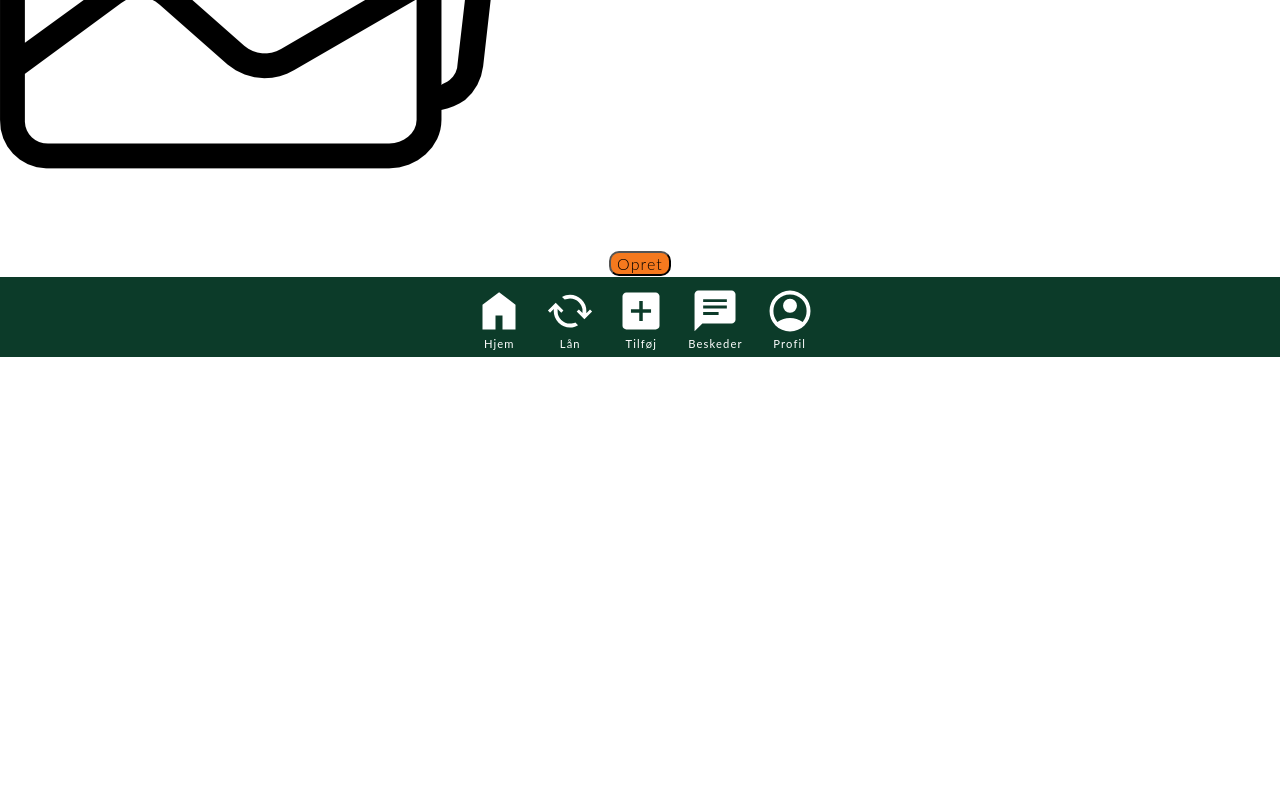
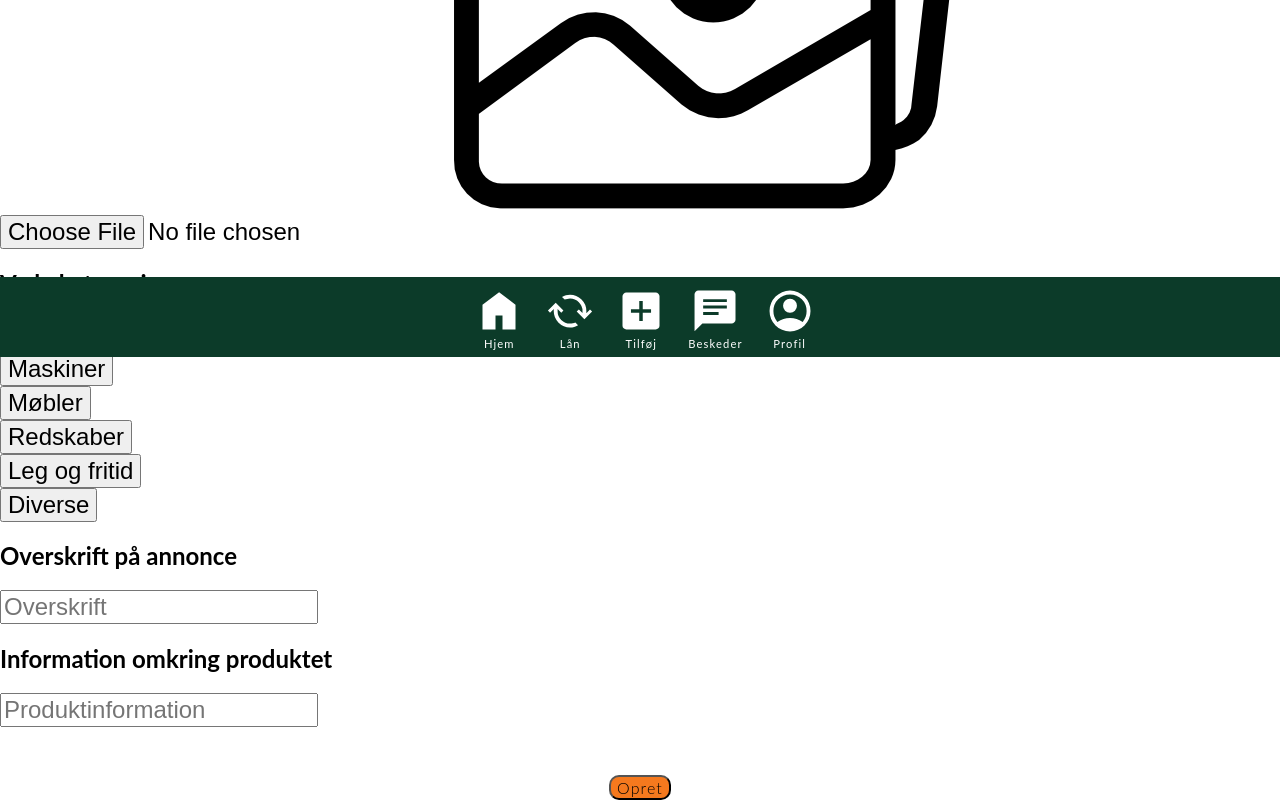
Before and after one commit to kdk97/havenem, a React (Create React App) app: page /tilfoj in a window 1280 px wide. Shown: the part 443-1243 px from the top of the page. Before the commit the page ends 800 px from the top, so only its background shows below. Built offline with nearby package versions, Linux system fonts and the light colour scheme; no server answers; sample sign-in values are in the browser's storage.

Commit message:
Progress

```diff
--- /dev/null
+++ b/src/components/CreatePost.js
@@ -0,0 +1,146 @@
+import { useEffect, useState } from "react";
+import noimage from "../assets/img/no-image.png";
+
+export default function CreatePost ({ savePost, post }) {
+
+    const [image, setImage] = useState("");
+    const [category, setCategory] = useState("");
+    const [title, setTitle] = useState("");
+    const [info, setInfo] = useState("");
+    const [errorMessage, setErrorMessage] = useState("");
+
+    useEffect(() => {
+        if (post) {
+            // if post, set the states with values from the post object.
+            // The post object is a prop, passed from UpdatePage
+            setImage(post.image);
+            setCategory(post.category);
+            setTitle(post.title);
+            setInfo(post.info);
+        }
+    }, [post]);
+
+    function handleSubmit(event) {
+    event.preventDefault();
+    const formData = {
+        // create a new objebt to hold the value from states / input fields
+        image: image,
+        category: category,
+        title: title,
+        info: info
+    };
+
+    const validForm = formData.image && formData.category && formData.title && formData.info; // will return false if one of the properties doesn't have a value
+        if (validForm) {
+            // if all fields/ properties are filled, then call savePost
+            savePost(formData);
+        } else {
+            // if not, set errorMessage state.
+            setErrorMessage("Udfyld venligst alle felter for at fortsætte");
+        }
+    }
+
+    function handleImageChange(event) {
+        const file = event.target.files[0];
+        if (file.size < 1000000) {
+            // image file size must be below 1MB
+            const reader = new FileReader();
+            reader.onload = event => {
+                setImage(event.target.result);
+            };
+            reader.readAsDataURL(file);
+            setErrorMessage(""); // reset errorMessage state
+        } else {
+            // if not below 0.5MB display an error message using the errorMessage state
+            setErrorMessage("Filen er for stor");
+        }
+    }
+
+    return (
+    <form onSubmit={handleSubmit}>
+            <div>
+            <h2>Upload billede</h2>
+                <input
+                type="file"
+                className="file-input"
+                accept="image/*"
+                onChange={handleImageChange}
+                />
+                <img
+                className="Forhåndsvisning"
+                src={image}
+                alt="Vælg billede"
+                onError={event => (event.target.src = noimage)}
+                />
+        </div>
+        <div className="select-category">
+            <h2>Vælg kategori</h2>
+        <div className="category-button">
+          <input
+            type="button"
+            value="Haveartikler"
+            checked={category === 'Haveartikler'}
+          />
+        </div>
+        <div className="category-button">
+          <input
+            type="button"
+            value="Maskiner"
+            checked={category === 'Maskiner'}
+          />
+        </div>
+        <div className="category-button">
+          <input
+            type="button"
+            value="Møbler"
+            checked={category === 'Møbler'}
+          />
+        </div>
+        <div className="category-button">
+          <input
+            type="button"
+            value="Redskaber"
+            checked={category === 'Redskaber'}
+          />
+          </div>
+          <div className="category-button">
+          <input
+            type="button"
+            value="Leg og fritid"
+            checked={category === 'Leg og fritid'}
+          />
+        </div>
+        <div className="category-button">
+          <input
+            type="button"
+            value="Diverse"
+            checked={category === 'Diverse'}
+          />
+        </div>
+        </div>
+        <div className="post-title">
+            <h2>Overskrift på annonce</h2>
+            <input
+            className="post-title-text"
+            type="text"
+            value={title}
+            onChange={(event) => setTitle(event.target.value)}
+            placeholder="Overskrift"
+            />
+        </div>
+        <div className="post-info">
+            <h2>Information omkring produktet</h2>
+            <input
+            className="post-info-text"
+            type="text"
+            value={info}
+            onChange={(event) => setInfo(event.target.value)}
+            placeholder="Produktinformation"
+            />
+            <button
+            type="submit"
+            >Opret</button>
+        </div>
+        </form>
+    )
+}
--- a/src/components/SelectPostImage.js
+++ /dev/null
@@ -1,13 +0,0 @@
-import React from 'react';
-import missingimage from "../assets/img/no-image.png"
-
-export default function SelectPostImage() {
-
-    return (
-        <div>
-            <h2>Upload billede</h2>
-            <img src={missingimage} alt="Vælg billede"/>
-            <button>Opret</button>
-        </div>
-    )
-}
--- a/src/pages/CreatePostPage.js
+++ b/src/pages/CreatePostPage.js
@@ -1,15 +1,30 @@
-import SelectPostImage from "../components/SelectPostImage"
-import React from 'react'
-import SearchBar from "../components/SearchBar";
-
+import React from 'react';
+import { addDoc, serverTimestamp } from "@firebase/firestore";
+import { postsRef } from "../firebase-config";
+import CreatePost from "../components/CreatePost";
+import { useNavigate } from "react-router-dom";
+import { getAuth } from "firebase/auth";
 
 export default function CreatePostPage() {
 
+    const auth = getAuth();
+    const navigate = useNavigate();
+
+    async function handleSubmitPost (newPost) {
+      console.log(handleSubmitPost)
+      // showLoader(true); show the loader
+      newPost.createdAt = serverTimestamp(); // timestamp (now)
+      newPost.uid = auth.currentUser.uid; // uid of auth user / signed in user
+      await addDoc(postsRef, newPost); // add new doc - new post object
+
+      // showLoader(false); hide the loader
+      navigate("/udlej-færdig");
+  };
+
     return (
-        <div>
-            <h1>Opret annonce</h1>
-            <SelectPostImage />
-        </div>
+      <div>
+      <h1>Opret annonce</h1>
+      <CreatePost savePost={handleSubmitPost} />
+      </div>
     )
-
 }
```
Also changed, not shown: src/components/PostInfo.js (deleted, +0 -34 lines), src/components/SelectCategory.js (deleted, +0 -76 lines), src/pages/ArticlePage.js (added, +19 -0 lines), src/pages/PostCreatedPage.js (+11 -1 lines).
